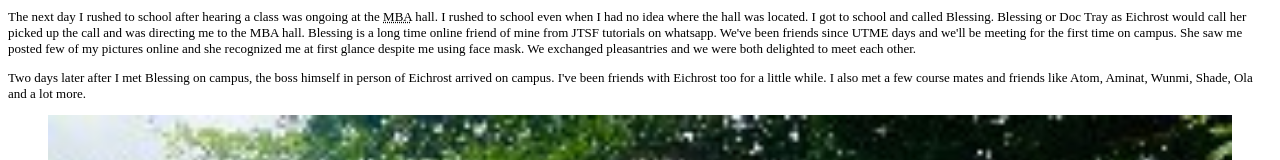
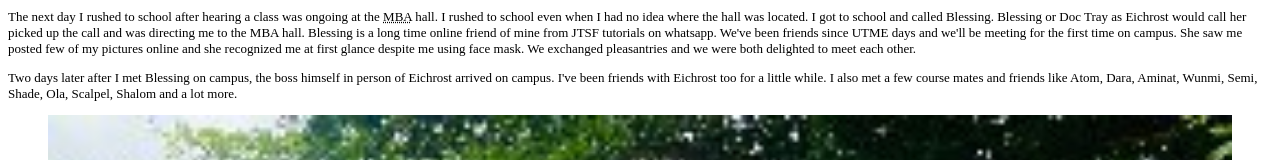
Before and after one commit to Fabulous9999/fabulous9999.github.io, a plain HTML site: page index.html in a window 1280 px wide. Shown: the part 266-426 px from the top of the page. Drawn offline with Linux system fonts and the light colour scheme.

Commit message:
Update index.html

```diff
--- a/index.html
+++ b/index.html
@@ -37,7 +37,7 @@
         The next day I rushed to school after hearing a class was ongoing at the <abbr title="Masters of Business Administration">MBA</abbr> hall. I rushed to school even when I had no idea where the hall was located. I got to school and called Blessing. Blessing or Doc Tray as Eichrost would call her picked up the call and was directing me to the MBA hall. Blessing is a long time online friend of mine from JTSF tutorials on whatsapp. We've been friends since UTME days and we'll be meeting for the first time on campus. She saw me posted few of my pictures online and she recognized me at first glance despite me using face mask. We exchanged pleasantries and we were both delighted to meet each other.
     </p>
     <p>
-        Two days later after I met Blessing on campus, the boss himself in person of Eichrost arrived on campus. I've been friends with Eichrost too for a little while. I also met a few course mates and friends like Atom, Aminat, Wunmi, Shade, Ola and a lot more.
+        Two days later after I met Blessing on campus, the boss himself in person of Eichrost arrived on campus. I've been friends with Eichrost too for a little while. I also met a few course mates and friends like Atom, Dara, Aminat, Wunmi, Semi, Shade, Ola, Scalpel, Shalom and a lot more.
     </p>
         <figure>
             <img src="1000005810.jpg" alt="This is us during our first practical in school" style="width:100%">
```
